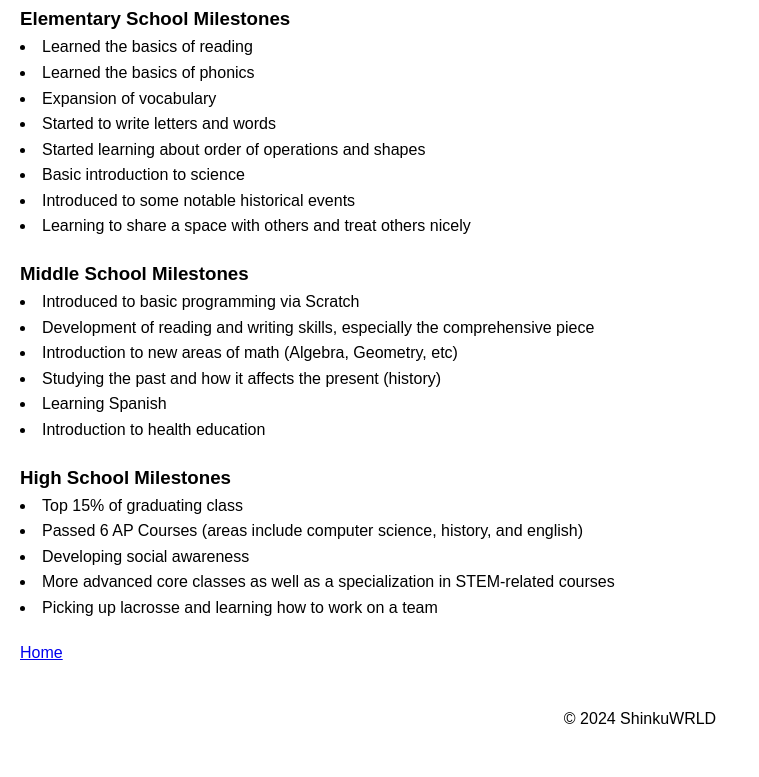
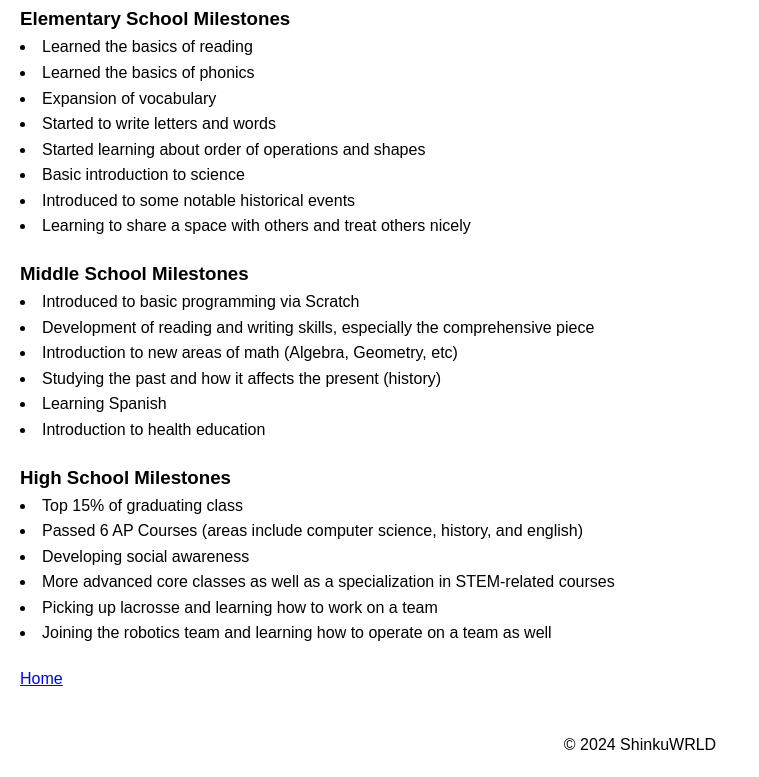
Before and after one commit to ShinkuWRLD/literacyProfile, a plain HTML site: page sections/milestones.html in a window 1280 px wide. Shown: the part 74-851 px from the top of the page, without its empty margins (0-759 px from the left). Before the commit the page ends 826 px from the top, so only its background shows below. Drawn offline with Linux system fonts and the light colour scheme; files that its build step writes are made by us from their sources.

Commit message:
milestones update

```diff
--- a/sections/milestones.html
+++ b/sections/milestones.html
@@ -51,8 +51,10 @@
           More advanced core classes as well as a specialization in STEM-related
           courses
         </li>
+        <li>Picking up lacrosse and learning how to work on a team</li>
         <li>
-          Picking up lacrosse and learning how to work on a team
+          Joining the robotics team and learning how to operate on a team as
+          well
         </li>
       </section>
       <a href="/index.html" target="_self">Home</a>
```
